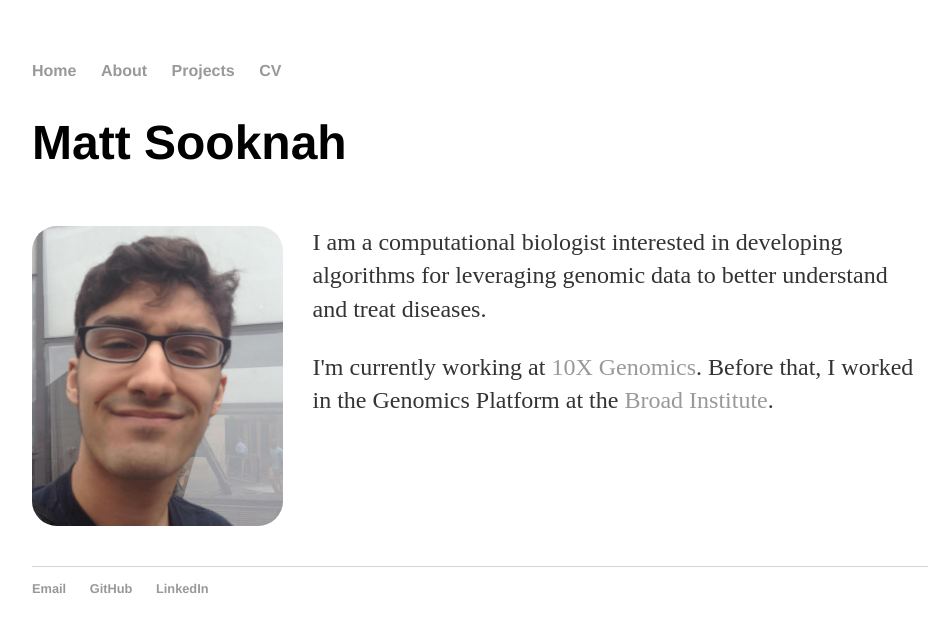
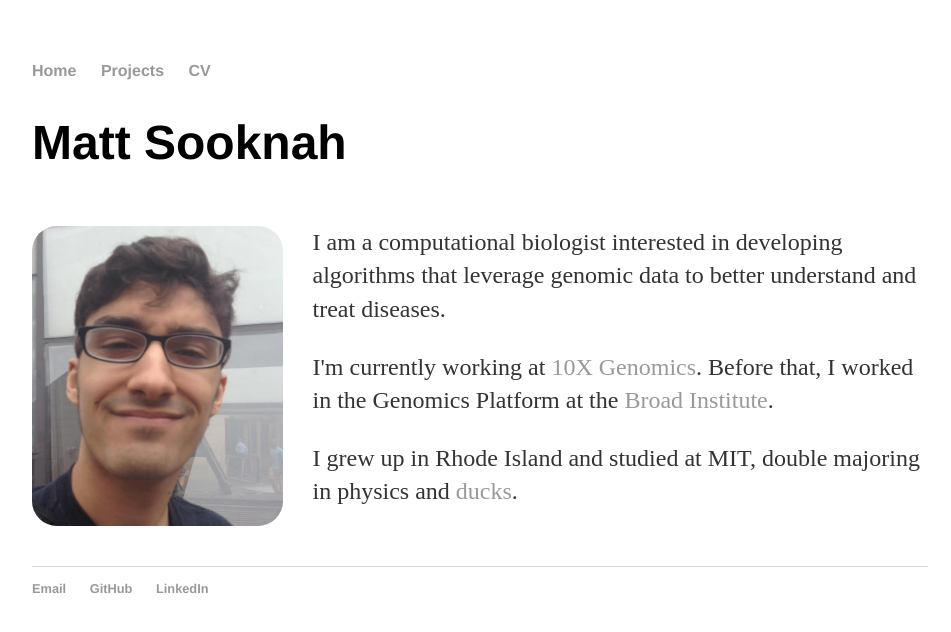
Before and after one commit to mattsooknah/mattsooknah.github.io, a Jekyll site: the page built from index.html, in a window 1280 px wide. Shown: the top 632 px of the page, without its empty margins (160-1111 px from the left). Built offline with Jekyll 4.4.1, drawn with Linux system fonts in a browser that asks for light colours.

Commit message:
hide About until it has some content. expand homepage

```diff
--- a/_layouts/default.html
+++ b/_layouts/default.html
@@ -10,7 +10,7 @@
     <nav>
       <ul>
         <li><a href="/">Home</a></li>
-        <li><a href="/about">About</a></li>
+        <!--<li><a href="/about">About</a></li>-->
         <li><a href="/projects">Projects</a></li>
         <li><a href="/cv.pdf">CV</a></li>
       </ul>
--- a/index.html
+++ b/index.html
@@ -11,8 +11,9 @@ title: Matt Sooknah
 		</p>
 
 		<p>
-			I am a computational biologist interested in developing algorithms for leveraging genomic data to better understand and treat diseases.
-			<!--<a href="/about">Read more about me...</a>-->
+			I am a computational biologist interested in developing
+			algorithms that leverage genomic data to better understand
+			and treat diseases.
 		</p>
 
 		<p>
@@ -20,5 +21,9 @@ title: Matt Sooknah
 			Before that, I worked in the Genomics Platform at the <a href"http://www.broadinstitute.org"> Broad Institute</a>.
 		</p>
 
+		<p>
+			I grew up in Rhode Island and studied at MIT, double majoring in physics and <a href="http://web.mit.edu/thetans/www">ducks</a>.
+		</p>
+
 	</div>
 </div>
--- a/projects/index.html
+++ b/projects/index.html
@@ -10,5 +10,6 @@ title: Projects
 	<ul class="projects">
 		<li> <a href="tenx" title="10X Genomics">10X Genomics</a></li>
 	  <li> <a href="broad" title="Broad Institute">Broad Institute</a></li>
+		<li> More coming soon...</li>
 	</ul>
 </div>
```
